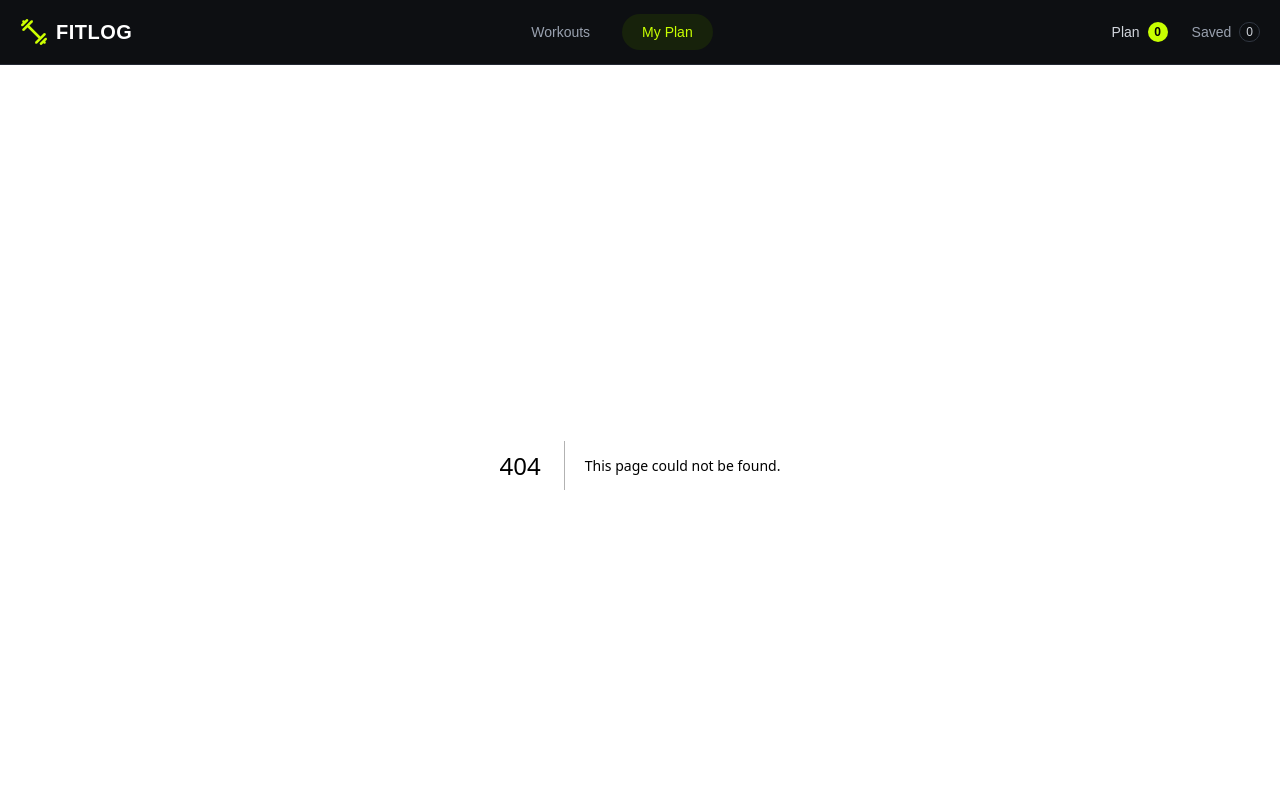
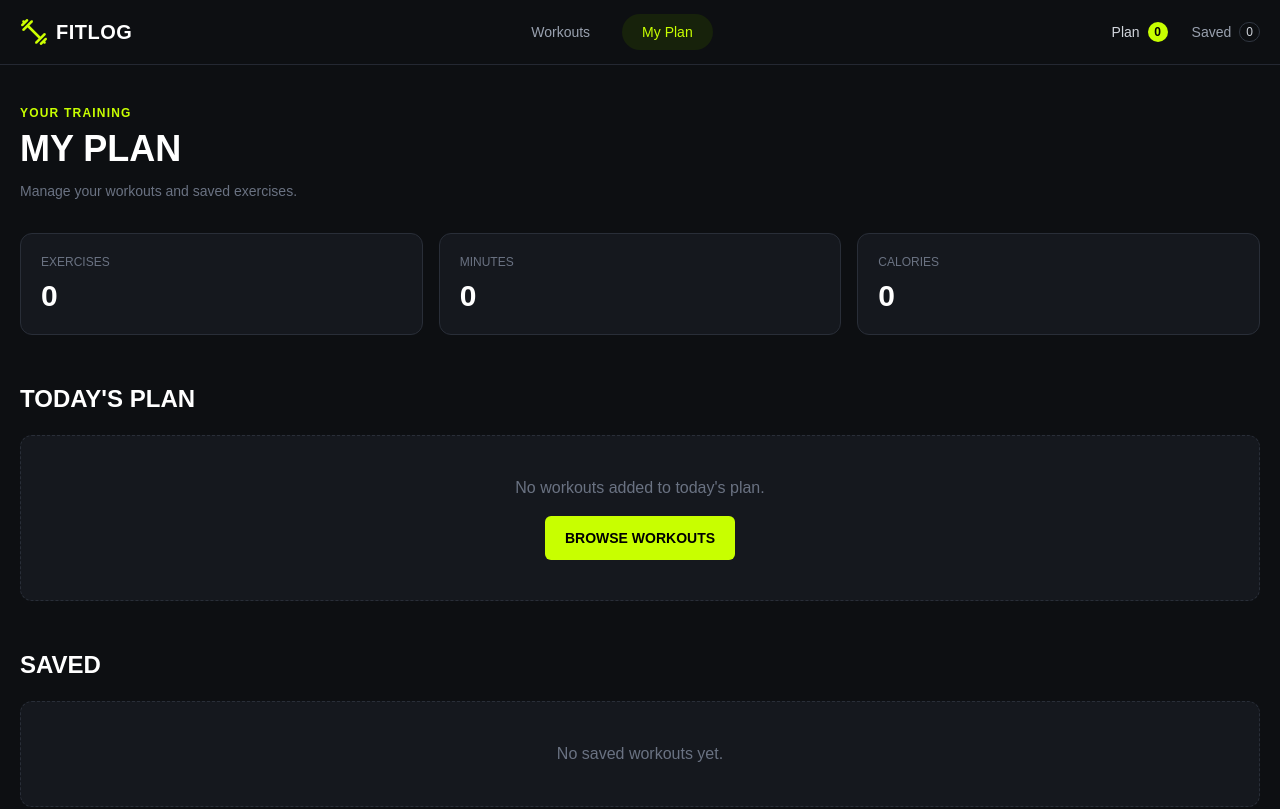
Before and after one commit to tamanna141101/fit-log, a Next.js app: page /my-plan in a window 1280 px wide. Before the commit this address had no page. Shown: the top 809 px of the page. Built offline with nearby package versions, Linux system fonts and the light colour scheme.

Commit message:
add my plan page

```diff
--- /dev/null
+++ b/app/my-plan/page.tsx
@@ -0,0 +1,163 @@
+"use client";
+
+import Link from "next/link";
+import { useWorkout } from "@/context/WorkoutContext";
+
+export default function MyPlan() {
+  const { plan, saved, removeFromPlan, removeFromSaved } = useWorkout();
+
+  const totalMinutes = plan.reduce(
+    (total, workout) => total + workout.duration,
+    0
+  );
+
+  const totalCalories = plan.reduce(
+    (total, workout) => total + workout.caloriesBurned,
+    0
+  );
+
+  return (
+    <main className="mx-auto max-w-7xl px-5 py-10">
+      <div>
+        <p className="text-xs font-bold uppercase tracking-widest text-[#c8ff00]">
+          Your Training
+        </p>
+
+        <h1 className="mt-2 text-4xl font-black uppercase text-white">
+          My Plan
+        </h1>
+
+        <p className="mt-3 text-sm text-gray-500">
+          Manage your workouts and saved exercises.
+        </p>
+      </div>
+
+      {/* Metrics */}
+      <div className="mt-8 grid grid-cols-1 gap-4 sm:grid-cols-3">
+        <div className="rounded-xl border border-[#292e38] bg-[#15181e] p-5">
+          <p className="text-xs uppercase text-gray-500">Exercises</p>
+          <p className="mt-2 text-3xl font-black text-white">
+            {plan.length}
+          </p>
+        </div>
+
+        <div className="rounded-xl border border-[#292e38] bg-[#15181e] p-5">
+          <p className="text-xs uppercase text-gray-500">Minutes</p>
+          <p className="mt-2 text-3xl font-black text-white">
+            {totalMinutes}
+          </p>
+        </div>
+
+        <div className="rounded-xl border border-[#292e38] bg-[#15181e] p-5">
+          <p className="text-xs uppercase text-gray-500">Calories</p>
+          <p className="mt-2 text-3xl font-black text-white">
+            {totalCalories}
+          </p>
+        </div>
+      </div>
+
+      {/* Today's Plan */}
+      <section className="mt-12">
+        <h2 className="text-2xl font-black uppercase text-white">
+          Today&apos;s Plan
+        </h2>
+
+        {plan.length === 0 ? (
+          <div className="mt-5 rounded-xl border border-dashed border-[#292e38] bg-[#15181e] p-10 text-center">
+            <p className="text-gray-500">
+              No workouts added to today&apos;s plan.
+            </p>
+
+            <Link
+              href="/"
+              className="mt-4 inline-block rounded-md bg-[#c8ff00] px-5 py-3 text-sm font-bold uppercase text-black"
+            >
+              Browse Workouts
+            </Link>
+          </div>
+        ) : (
+          <div className="mt-5 grid gap-5 sm:grid-cols-2 lg:grid-cols-3">
+            {plan.map((workout) => (
+              <div
+                key={workout.id}
+                className="rounded-xl border border-[#292e38] bg-[#15181e] p-5"
+              >
+                <h3 className="text-lg font-bold uppercase text-white">
+                  {workout.name}
+                </h3>
+
+                <p className="mt-2 text-sm text-gray-500">
+                  {workout.duration} min • {workout.caloriesBurned} kcal
+                </p>
+
+                <div className="mt-5 flex gap-2">
+                  <Link
+                    href={`/workout/${workout.id}`}
+                    className="rounded-md border border-[#c8ff00] px-4 py-2 text-xs font-bold uppercase text-[#c8ff00]"
+                  >
+                    View Details
+                  </Link>
+
+                  <button
+                    onClick={() => removeFromPlan(workout.id)}
+                    className="rounded-md bg-red-500/10 px-4 py-2 text-xs font-bold uppercase text-red-400"
+                  >
+                    Remove
+                  </button>
+                </div>
+              </div>
+            ))}
+          </div>
+        )}
+      </section>
+
+      {/* Saved */}
+      <section className="mt-12">
+        <h2 className="text-2xl font-black uppercase text-white">
+          Saved
+        </h2>
+
+        {saved.length === 0 ? (
+          <div className="mt-5 rounded-xl border border-dashed border-[#292e38] bg-[#15181e] p-10 text-center">
+            <p className="text-gray-500">
+              No saved workouts yet.
+            </p>
+          </div>
+        ) : (
+          <div className="mt-5 grid gap-5 sm:grid-cols-2 lg:grid-cols-3">
+            {saved.map((workout) => (
+              <div
+                key={workout.id}
+                className="rounded-xl border border-[#292e38] bg-[#15181e] p-5"
+              >
+                <h3 className="text-lg font-bold uppercase text-white">
+                  {workout.name}
+                </h3>
+
+                <p className="mt-2 text-sm text-gray-500">
+                  {workout.duration} min • {workout.caloriesBurned} kcal
+                </p>
+
+                <div className="mt-5 flex gap-2">
+                  <Link
+                    href={`/workout/${workout.id}`}
+                    className="rounded-md border border-[#c8ff00] px-4 py-2 text-xs font-bold uppercase text-[#c8ff00]"
+                  >
+                    View Details
+                  </Link>
+
+                  <button
+                    onClick={() => removeFromSaved(workout.id)}
+                    className="rounded-md bg-red-500/10 px-4 py-2 text-xs font-bold uppercase text-red-400"
+                  >
+                    Remove
+                  </button>
+                </div>
+              </div>
+            ))}
+          </div>
+        )}
+      </section>
+    </main>
+  );
+}
```
